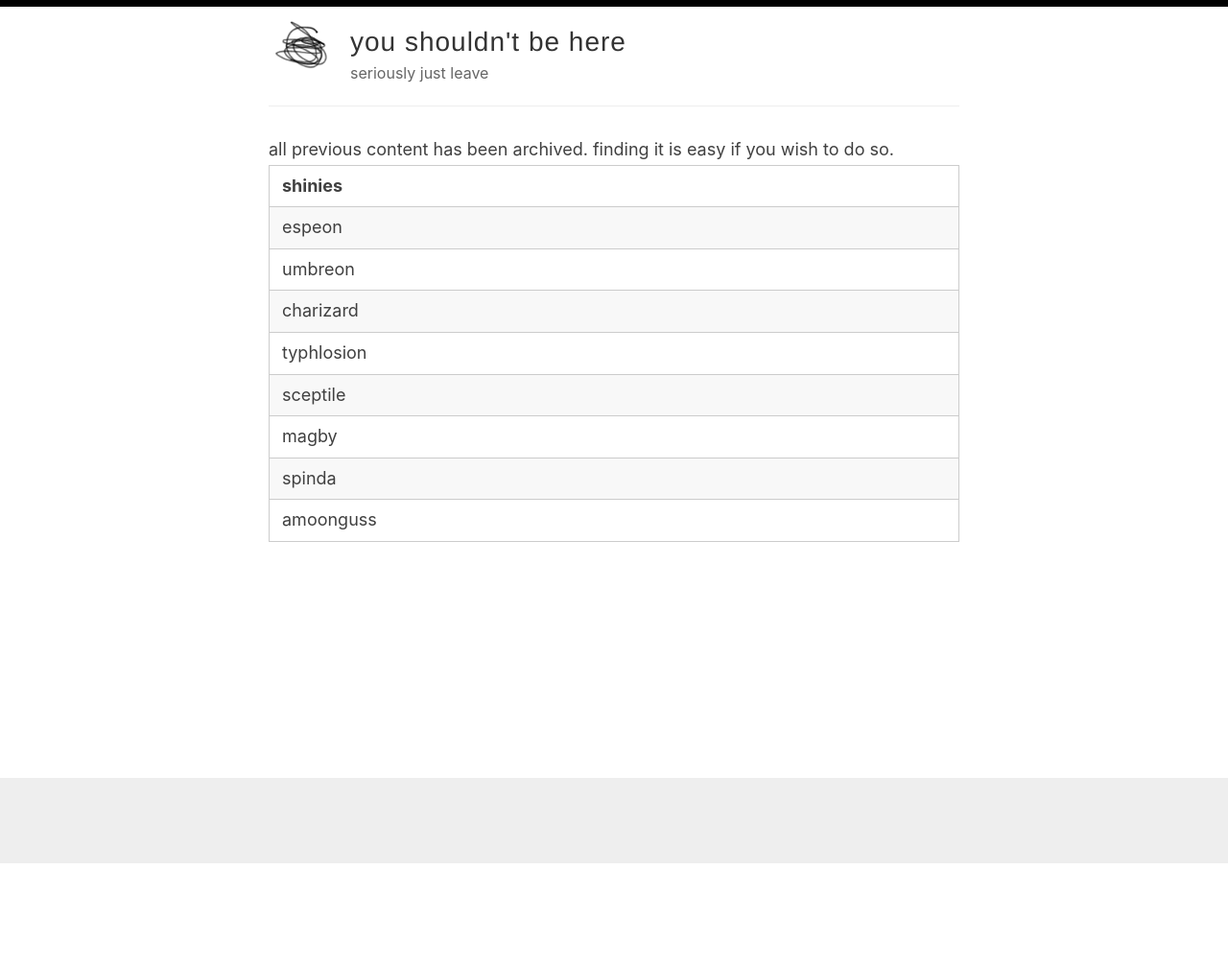
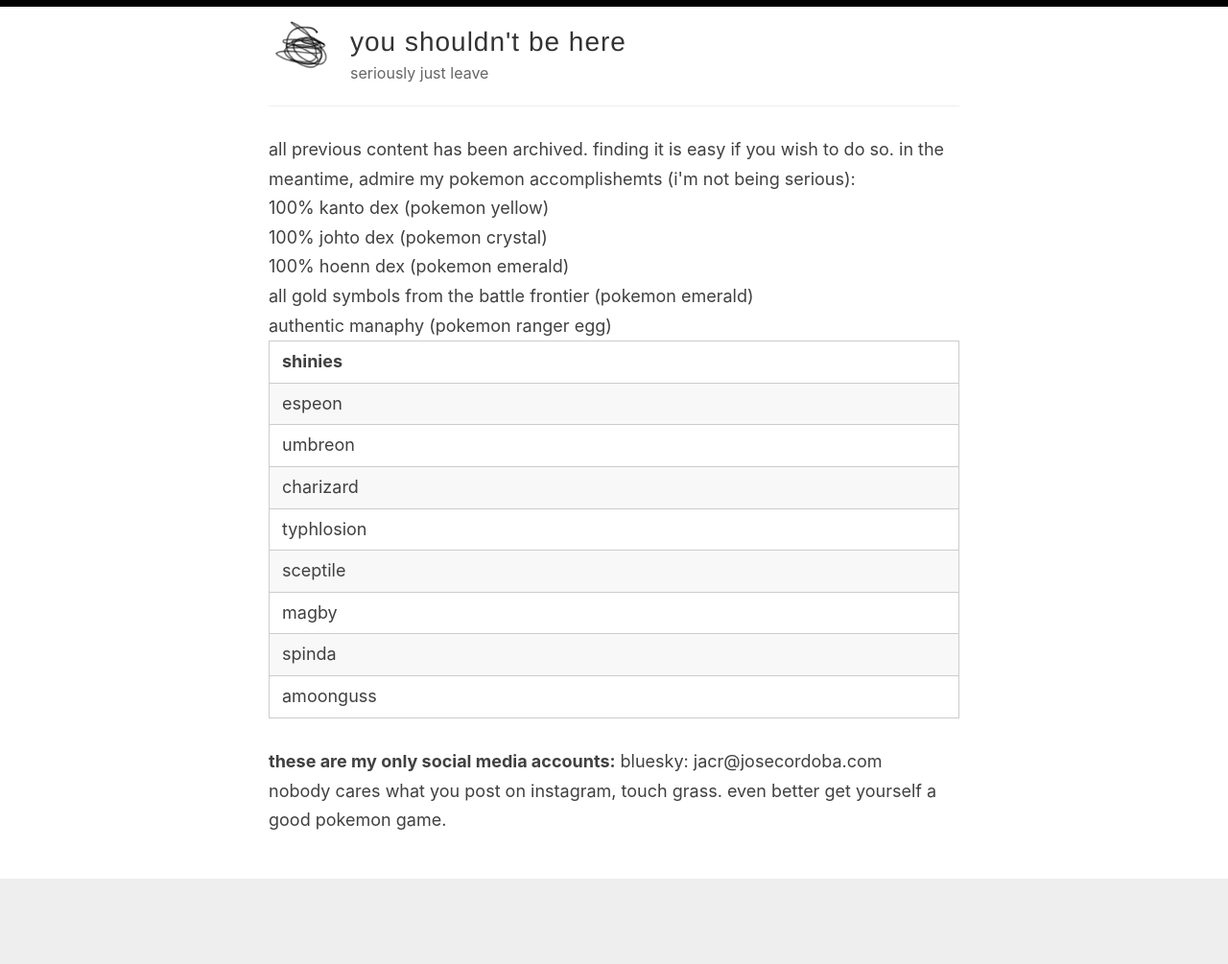
Before and after one commit to jacordobaruiz/hello, a Jekyll site: the page built from index.html, in a window 1280 px wide. Shown: the whole page at 96% size. Built offline with Jekyll 4.4.1, drawn with Linux system fonts in a browser that asks for light colours; the list of posts is cut into pages by our own code; before the commit the page ends 900 px from its top, so only the background shows below that.

Commit message:
Update index.html

```diff
--- a/index.html
+++ b/index.html
@@ -3,9 +3,13 @@
 title:
 permalink: /
 ---
-all previous content has been archived. finding it is easy if you wish to do so.<br>
-
-
+all previous content has been archived. finding it is easy if you wish to do so. in the meantime, admire my pokemon accomplishemts (i'm not being serious):<br>
+100% kanto dex (pokemon yellow)<br>
+100% johto dex (pokemon crystal)<br>
+100% hoenn dex (pokemon emerald)<br>
+all gold symbols from the battle frontier (pokemon emerald)<br>
+authentic manaphy (pokemon ranger egg)
+<br>
 <table border="1" style="width: 100%;">
   <tr>
     <td><strong>shinies</strong></td>
@@ -35,3 +39,7 @@
     <td>amoonguss</td>
   </tr>
 </table>
+ <br>
+<b>these are my only social media accounts:</b>
+bluesky: jacr@josecordoba.com<br>
+nobody cares what you post on instagram, touch grass. even better get yourself a good pokemon game.
```
